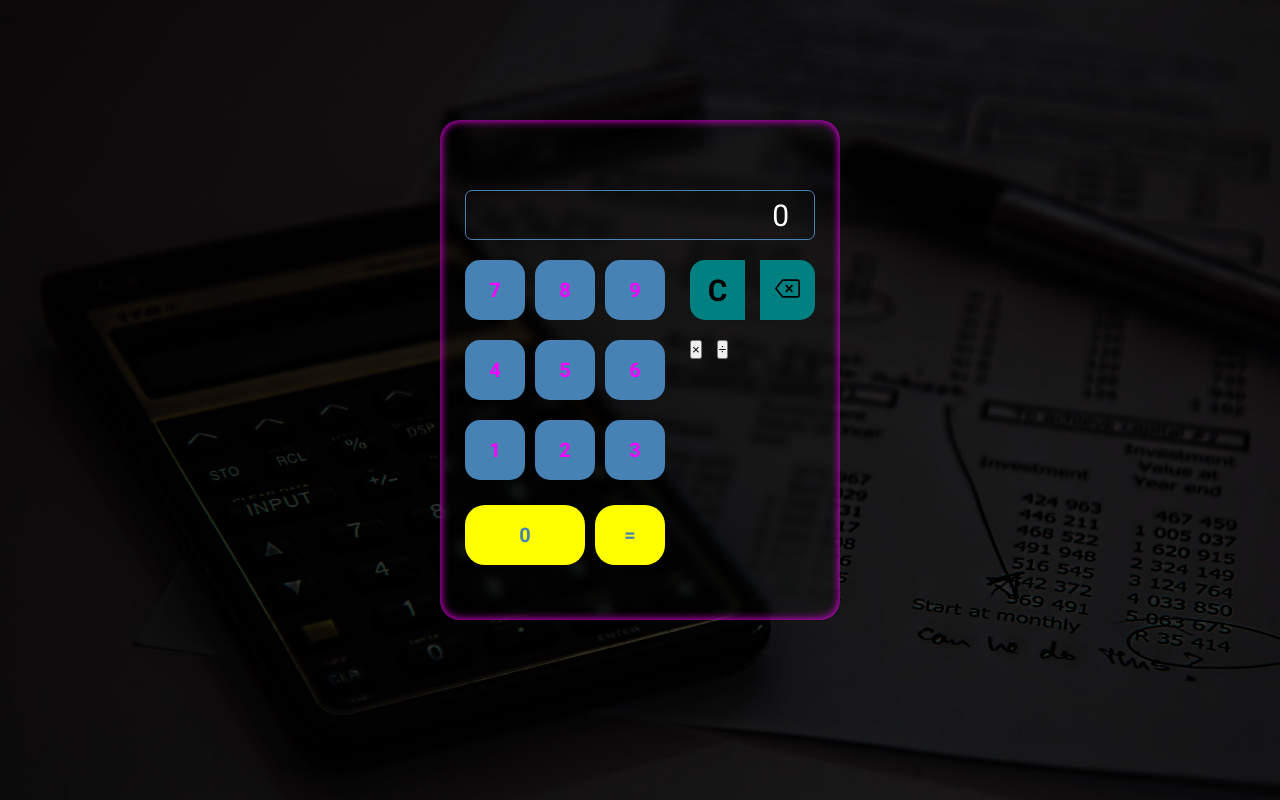
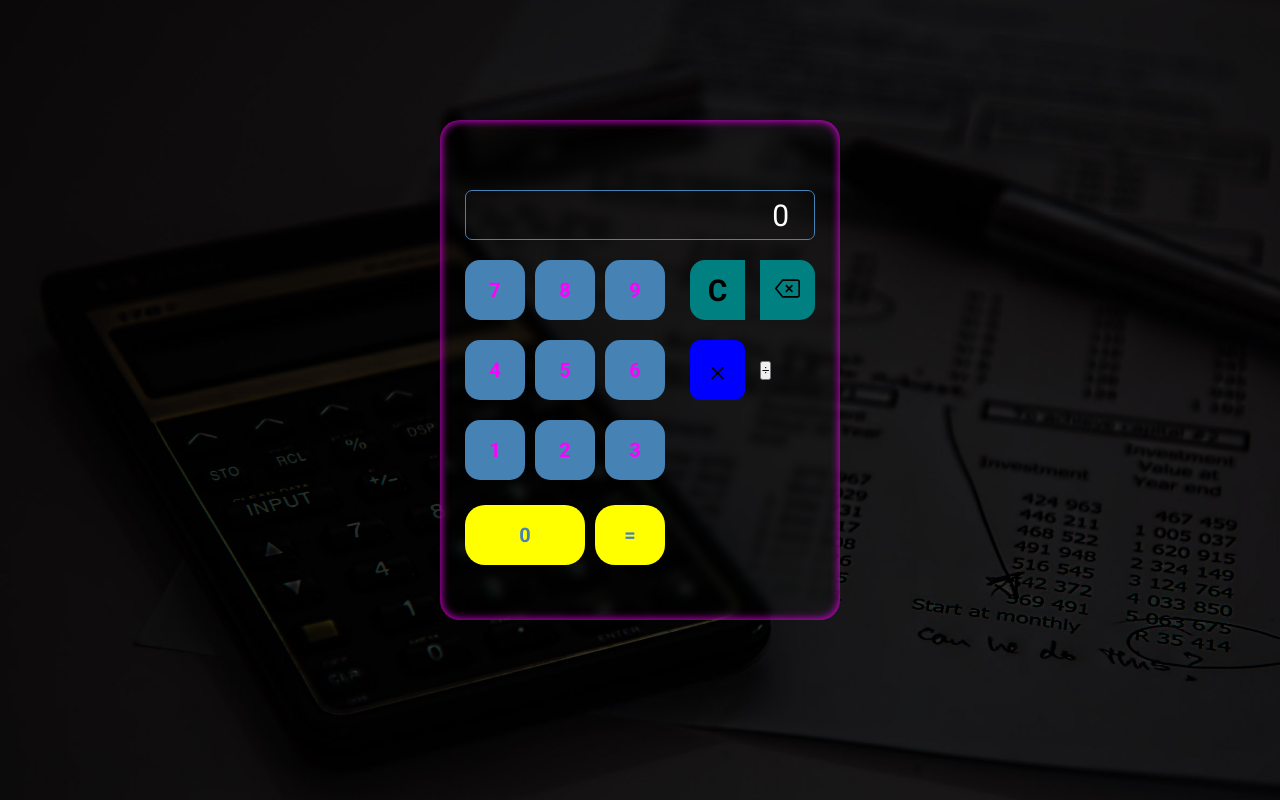
Before and after one commit to Akbar4964/Calculator-Form, a plain HTML site: page index.html in a window 1280 px wide. Drawn offline with Linux system fonts and the light colour scheme.

Commit message:
added codes

```diff
--- a/styles/arifmetics.css
+++ b/styles/arifmetics.css
@@ -38,3 +38,15 @@
   padding-top: 20px;
   gap: 15px;
 }
+
+.calc-increase > button {
+  width: 55px;
+  height: 60px;
+  font-size: 30px;
+  font-weight: 300;
+  font-family: "Roboto";
+  border: 0;
+  border-radius: 10px;
+  background-color: blue;
+  cursor: pointer;
+}
```
